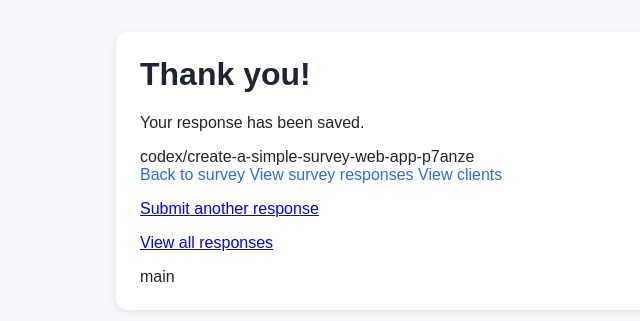
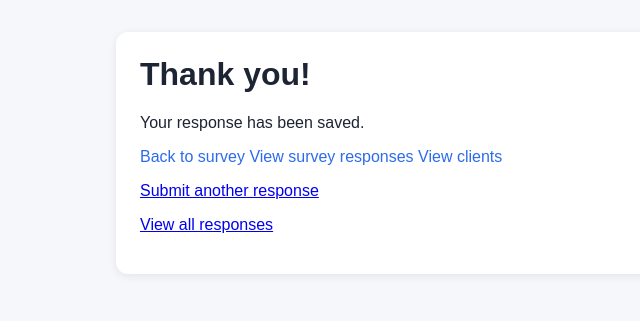
Before and after one commit to MANI-BRB/survey-app, a Python web app: template templates/thank_you.html in a window 1280 px wide. Shown: the top 321 px of the page, without its empty margins (144-784 px from the left). Run offline with Jinja, Linux system fonts and the light colour scheme; the template is opened without the code that fills it, so the values that code supplies are empty.

Commit message:
Remove unnecessary lines from thank_you.html

```diff
--- a/templates/thank_you.html
+++ b/templates/thank_you.html
@@ -10,7 +10,6 @@
     <main class="container">
       <h1>Thank you!</h1>
       <p>Your response has been saved.</p>
- codex/create-a-simple-survey-web-app-p7anze
       <nav class="links">
         <a href="{{ url_for('survey') }}">Back to survey</a>
         <a href="{{ url_for('responses') }}">View survey responses</a>
@@ -19,7 +18,6 @@
 
       <p><a href="{{ url_for('survey') }}">Submit another response</a></p>
       <p><a href="{{ url_for('responses') }}">View all responses</a></p>
- main
     </main>
   </body>
 </html>
```
